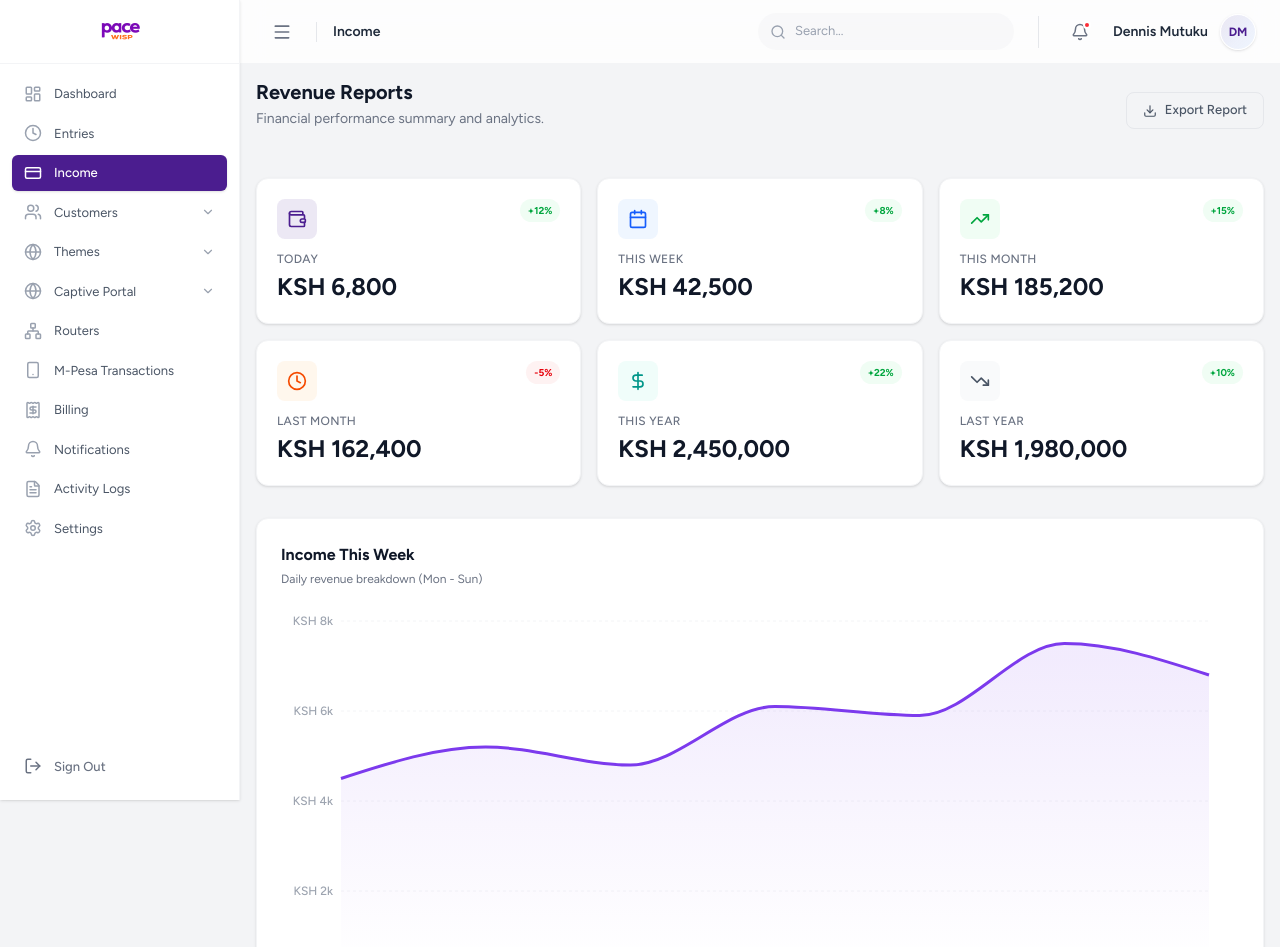
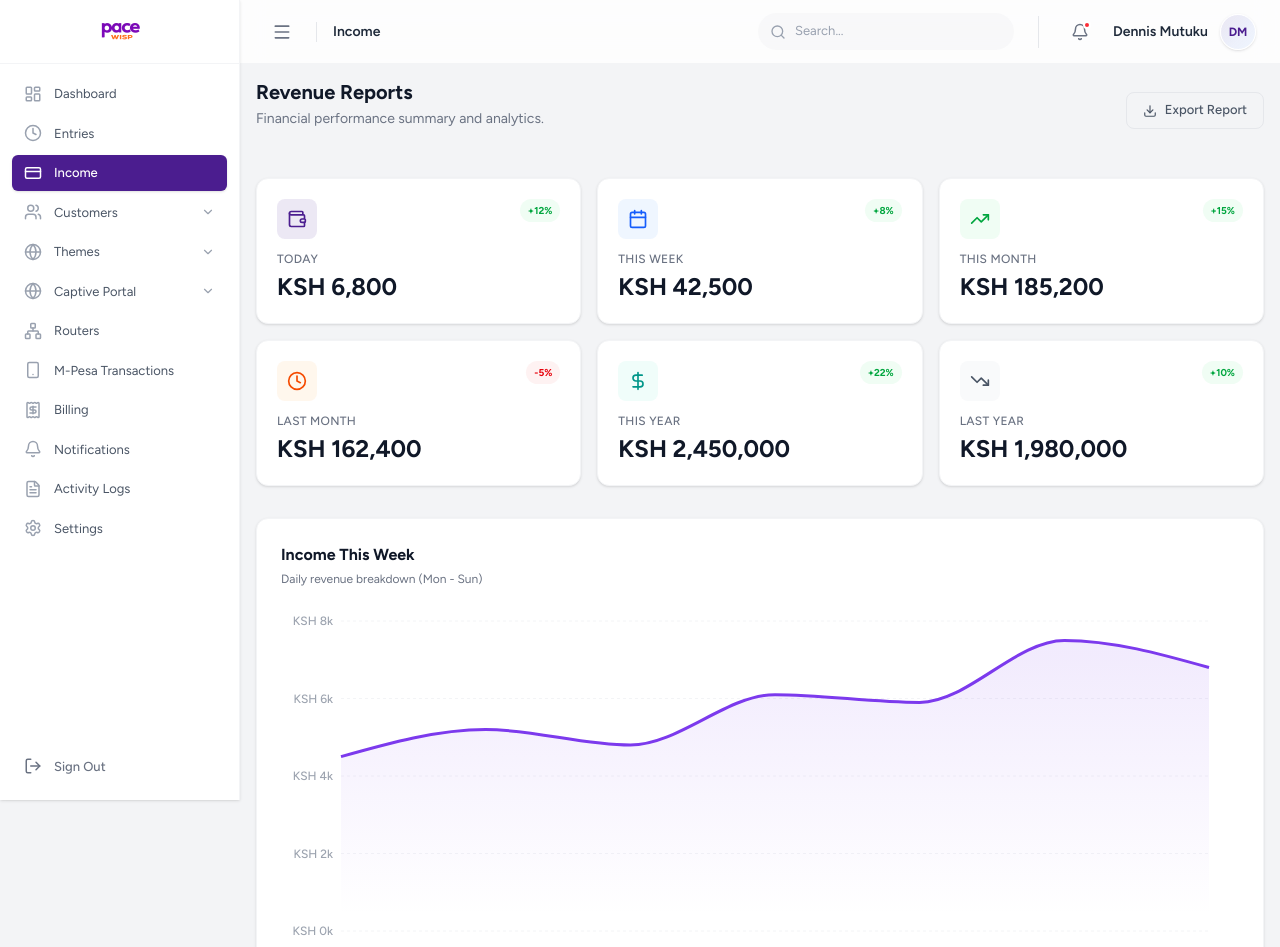
Before and after one commit to dennismutuku2005/pacewebsite, a Next.js app in the folder isphotspotportal/: page /dashboard/income in a window 1280 px wide. Shown: the top 947 px of the page. Built offline with nearby package versions, Linux system fonts and the light colour scheme.

Commit message:
Auto-update: page.js

```diff
--- a/isphotspotportal/src/app/dashboard/income/page.js
+++ b/isphotspotportal/src/app/dashboard/income/page.js
@@ -74,7 +74,8 @@ export default function IncomePage() {
                     <p className="text-xs text-gray-500 mt-1">Daily revenue breakdown (Mon - Sun)</p>
                 </div>
 
-                <div className="h-[400px] w-full min-w-[500px] overflow-x-auto">
+                <div className="overflow-x-auto w-full pb-2">
+                    <div className="h-[350px] min-w-[600px]">
                         {isMounted ? (
                             <ResponsiveContainer width="100%" height="100%">
                                 <AreaChart data={weeklyData} margin={{ top: 10, right: 30, left: 0, bottom: 0 }}>
@@ -114,12 +115,13 @@ export default function IncomePage() {
                                 </AreaChart>
                             </ResponsiveContainer>
                         ) : (
-                        <div className="w-full h-full flex items-center justify-center">
-                            <Skeleton className="w-full h-full rounded-lg" />
+                            <div className="w-full h-full flex items-center justify-center bg-gray-50 rounded-lg">
+                                <span className="text-gray-400 text-sm font-medium animate-pulse">Loading Chart...</span>
                             </div>
                         )}
                     </div>
                 </div>
             </div>
+        </div>
     )
 }
```
Lines whose indentation alone changed are shown as unchanged.
